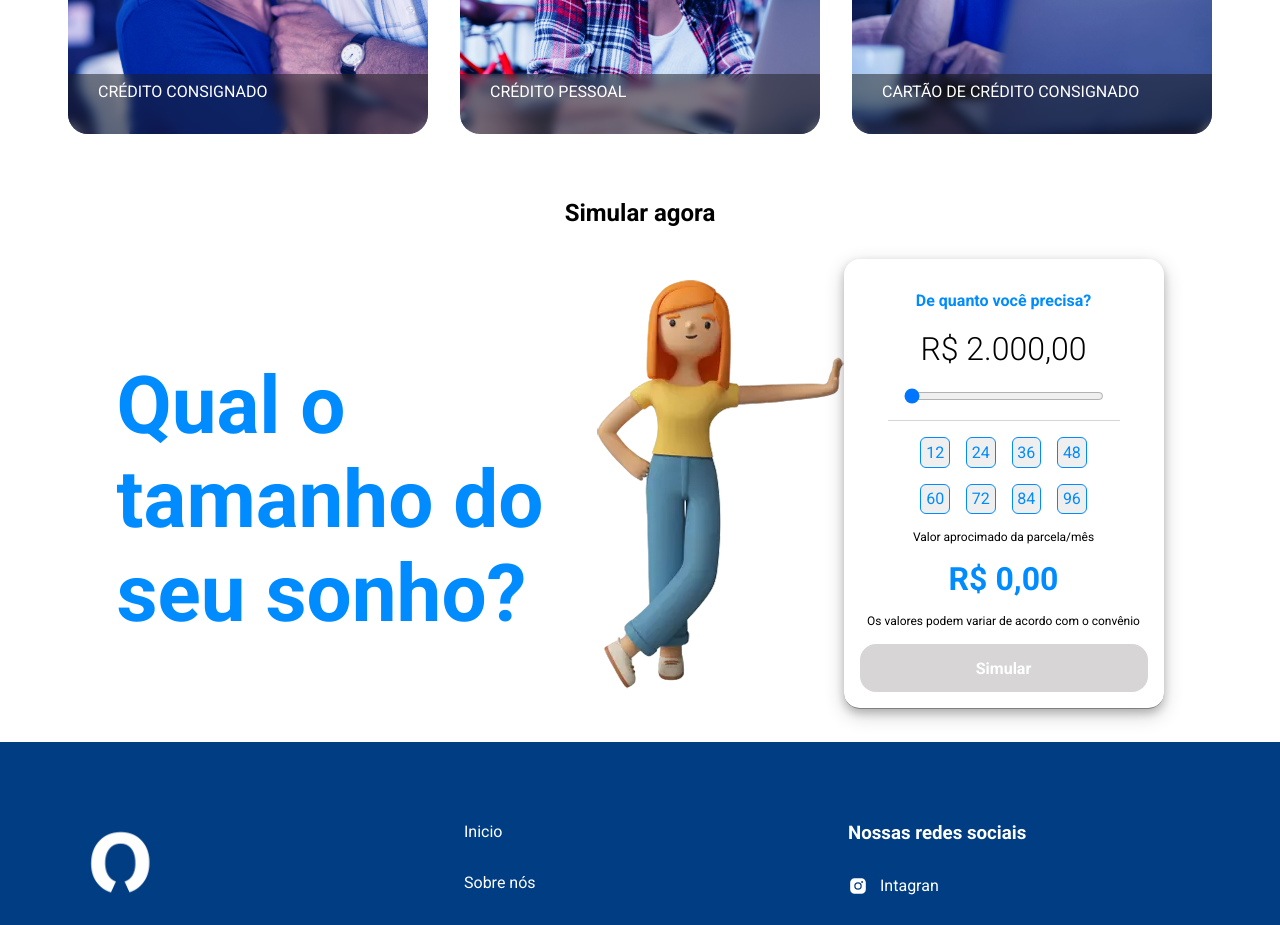
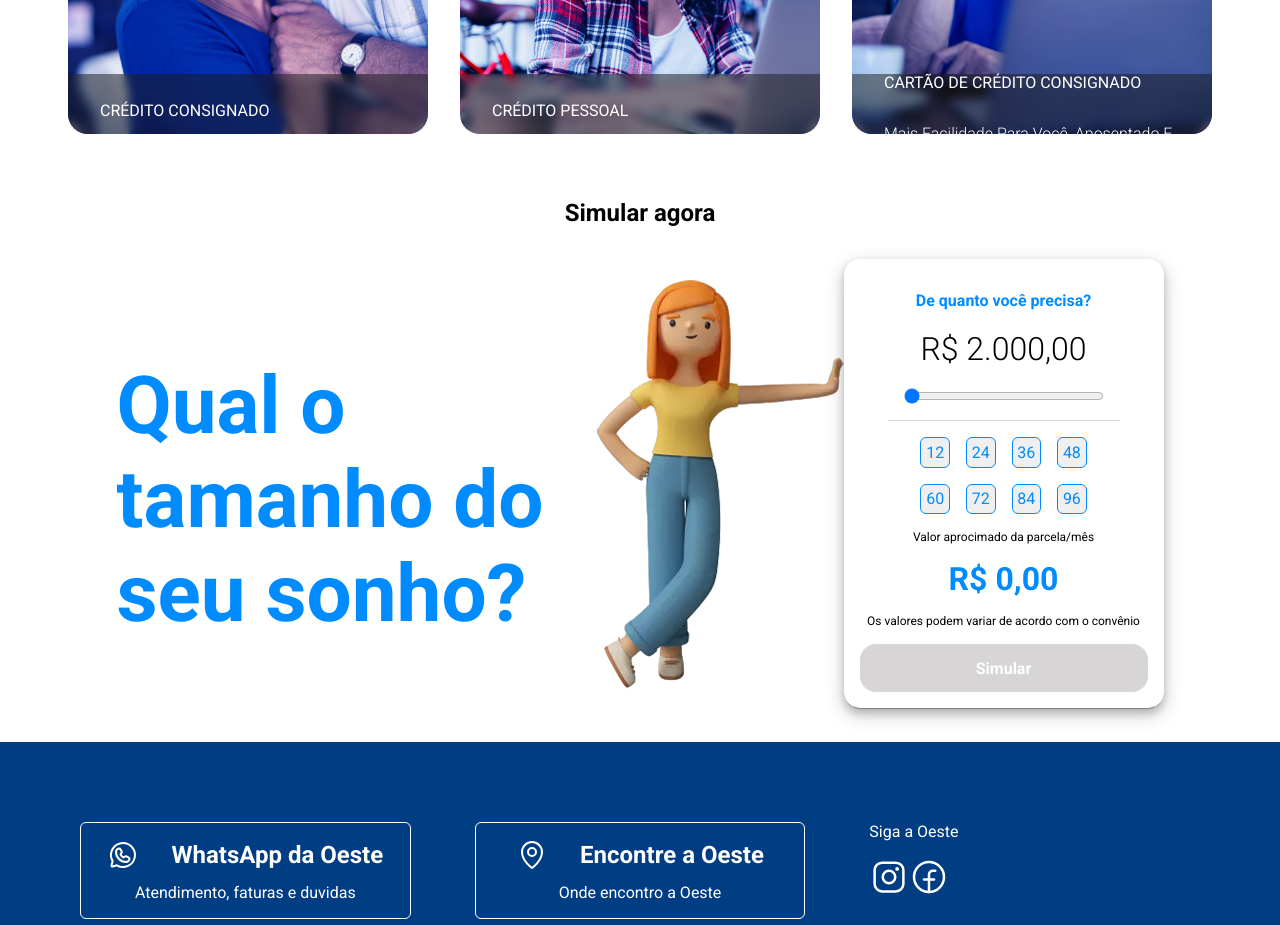
Before and after one commit to Catalendas/Oeste_financeira, a React (Vite) app: page /fgts in a window 1280 px wide. Shown: the part 1520-2445 px from the top of the page. Built offline with nearby package versions, Linux system fonts and the light colour scheme.

Commit message:
modify footer

```diff
--- a/src/Pages/About/index.tsx
+++ b/src/Pages/About/index.tsx
@@ -28,17 +28,17 @@ export function About() {
                 <div>
                     <Card
                         title="Antecipação do FGTS"
-                        description="Lorem ipsum dolor sit amet, consectetur adipisicing elit. Ullam inventore vel molestias. Repudiandae alias consequuntur veniam nobis tenetur. Consequuntur unde similique labore nobis laboriosam accusantium corrupti sapiente quo, distinctio quis!"
+                        description="Com a antecipação do saque aniversário, você dá o saldo do seu FGTS como garantia e os valores são descontados anualmente desse fundo e de maneira automática no mês do seu aniversário."
                         img={Fgts}
                     />
                     <Card
                         title="Crédito Pessoal"
-                        description="Lorem ipsum dolor sit amet, consectetur adipisicing elit. Ullam inventore vel molestias. Repudiandae alias consequuntur veniam nobis tenetur. Consequuntur unde similique labore nobis laboriosam accusantium corrupti sapiente quo, distinctio quis!"
+                        description=" Para solicitá-lo, não é necessário comprovar renda e o dinheiro é liberado em até 24 horas após a aprovação do crédito. O parcelamento pode ser feito em até 18 vezes"
                         img={Pessoal}
                     />
                     <Card
                         title="Cartão de Crédito Consignado"
-                        description="Lorem ipsum dolor sit amet, consectetur adipisicing elit. Ullam inventore vel molestias. Repudiandae alias consequuntur veniam nobis tenetur. Consequuntur unde similique labore nobis laboriosam accusantium corrupti sapiente quo, distinctio quis!"
+                        description="Mais facilidade para você, aposentado e servidor de órgãos conveniados, fazer compras e saques, à vista ou parcelados. Parte da fatura é descontada diretamente do seu benefício/salário, e é você quem autoriza esse percentual."
                         img={Cartao}
                     />
                 </div>
--- a/src/Pages/Fgts/index.tsx
+++ b/src/Pages/Fgts/index.tsx
@@ -14,7 +14,10 @@ export function Fgts() {
                 <span>No memos dia em sua conta</span>
             </BannerPage>
 
-            <InfoCredt/>
+            <InfoCredt
+                title="Antecipação do FGTS"
+                text="Ative a modalidade de Saque-Aniversário e autorize a Oeste a te ajudar. Você faz isso no app oficial do FGTS ou no site da Caixa. Você simula o empréstimo, revisa os termos e faz a contratação diretamente com a Oeste. Você não precisa fazer mais nada após a liberação do crédito."
+            />
 
 
             <CardContainer className="container">
@@ -23,17 +26,17 @@ export function Fgts() {
                 <div>
                     <Card
                         title="Crédito Consignado"
-                        description="Lorem ipsum dolor sit amet, consectetur adipisicing elit. Ullam inventore vel molestias. Repudiandae alias consequuntur veniam nobis tenetur. Consequuntur unde similique labore nobis laboriosam accusantium corrupti sapiente quo, distinctio quis!"
+                        description="É a modalidade mais eficiente e segura de conseguir um empréstimo! Ela usa o salário como garantia, tem as melhores taxas e as parcelas são descontadas direto na folha de pagamento."
                         img={Consignado}
                     />
                     <Card
                         title="Crédito Pessoal"
-                        description="Lorem ipsum dolor sit amet, consectetur adipisicing elit. Ullam inventore vel molestias. Repudiandae alias consequuntur veniam nobis tenetur. Consequuntur unde similique labore nobis laboriosam accusantium corrupti sapiente quo, distinctio quis!"
+                        description="Para solicitá-lo, não é necessário comprovar renda e o dinheiro é liberado em até 24 horas após a aprovação do crédito. O parcelamento pode ser feito em até 18 vezes"
                         img={Pessoal}
                     />
                     <Card
                         title="Cartão de Crédito Consignado"
-                        description="Lorem ipsum dolor sit amet, consectetur adipisicing elit. Ullam inventore vel molestias. Repudiandae alias consequuntur veniam nobis tenetur. Consequuntur unde similique labore nobis laboriosam accusantium corrupti sapiente quo, distinctio quis!"
+                        description="Mais facilidade para você, aposentado e servidor de órgãos conveniados, fazer compras e saques, à vista ou parcelados. Parte da fatura é descontada diretamente do seu benefício/salário, e é você quem autoriza esse percentual. Sua fatura é mensal, de acordo com a utilização do seu cartão."
                         img={Cartao}
                     />
                 </div>
--- a/src/Pages/Home/Components/Banner/index.tsx
+++ b/src/Pages/Home/Components/Banner/index.tsx
@@ -60,7 +60,8 @@ export function Banner() {
 
                         <SwiperContent img={Foto}>
                             <BannerDescription color="white">
-                               <h2>Faça a antecipação do seu FGTS</h2>
+                               <h2>Como posso fazer a antecipação do meu FGTS?</h2>
+
                             </BannerDescription>
 
                         </SwiperContent>
@@ -70,7 +71,7 @@ export function Banner() {
                     <SwiperContainer>
                         <SwiperContent img={cartImage}>
                             <BannerDescription color="white">
-                               <h2>dasdadas</h2>
+                               <h2>Quem tem direito ao cartão beneficio? </h2>
                             </BannerDescription>
 
 
--- a/src/Pages/cartaoConsignado/index.tsx
+++ b/src/Pages/cartaoConsignado/index.tsx
@@ -10,12 +10,15 @@ export function CartaoConsignado() {
     return (
         <CartaoConsignadoContainer>
             <BannerPage>
-                <h2>Crédito Consignado</h2>
-                <span>No memos dia em sua conta</span>
+                <h2>Cartão de crédito consignado</h2>
+                <span>Mais crédito para você!!</span>
             </BannerPage>
 
 
-            <InfoCredt/>
+            <InfoCredt
+                text="O cartão de crédito consignado funciona como um cartão normal, que pode ser utilizado em compra em comércios, saques ou para pagar serviços.  A diferença é que, do mesmo modo que o empréstimo consignado, a fatura é descontada diretamente do holerite ou conta bancária de quem contrata o produto."
+                title="Cartão de crédito consignado"
+            />
 
 
             <CardContainer className="container">
@@ -24,17 +27,17 @@ export function CartaoConsignado() {
                 <div>
                     <Card
                         title="Antecipação do FGTS"
-                        description="Lorem ipsum dolor sit amet, consectetur adipisicing elit. Ullam inventore vel molestias. Repudiandae alias consequuntur veniam nobis tenetur. Consequuntur unde similique labore nobis laboriosam accusantium corrupti sapiente quo, distinctio quis!"
+                        description="Com a antecipação do saque aniversário, você dá o saldo do seu FGTS como garantia e os valores são descontados anualmente desse fundo e de maneira automática no mês do seu aniversário."
                         img={Fgts}
                     />
                     <Card
                         title="Crédito Pessoal"
-                        description="Lorem ipsum dolor sit amet, consectetur adipisicing elit. Ullam inventore vel molestias. Repudiandae alias consequuntur veniam nobis tenetur. Consequuntur unde similique labore nobis laboriosam accusantium corrupti sapiente quo, distinctio quis!"
+                        description=" Para solicitá-lo, não é necessário comprovar renda e o dinheiro é liberado em até 24 horas após a aprovação do crédito. O parcelamento pode ser feito em até 18 vezes"
                         img={Pessoal}
                     />
                     <Card
-                        title="Cartão de Crédito Consignado"
-                        description="Lorem ipsum dolor sit amet, consectetur adipisicing elit. Ullam inventore vel molestias. Repudiandae alias consequuntur veniam nobis tenetur. Consequuntur unde similique labore nobis laboriosam accusantium corrupti sapiente quo, distinctio quis!"
+                        title="Crédito Consignado"
+                        description="É a modalidade mais eficiente e segura de conseguir um empréstimo! Ela usa o salário como garantia, tem as melhores taxas e as parcelas são descontadas direto na folha de pagamento."
                         img={Cartao}
                     />
                 </div>
--- a/src/Pages/creditoConsignado/index.tsx
+++ b/src/Pages/creditoConsignado/index.tsx
@@ -15,7 +15,12 @@ export function CreditoConsignado() {
             </BannerPage>
 
 
-            <InfoCredt/>
+            <InfoCredt
+
+                title="Credito Consignado"
+                text="
+                O crédito consignado é uma modalidade de crédito onde as parcelas são descontadas diretamente na folha de pagamento, somente servidores públicos, aposentados e pensionistas do INSS conseguem fazer essa modalidade de empréstimo, ele é ideal para quem está precisando dá quele dinheirinho extra."
+            />
 
 
             <CardContainer className="container">
@@ -24,17 +29,17 @@ export function CreditoConsignado() {
                 <div>
                     <Card
                         title="Antecipação do FGTS"
-                        description="Lorem ipsum dolor sit amet, consectetur adipisicing elit. Ullam inventore vel molestias. Repudiandae alias consequuntur veniam nobis tenetur. Consequuntur unde similique labore nobis laboriosam accusantium corrupti sapiente quo, distinctio quis!"
+                        description="Com a antecipação do saque aniversário, você dá o saldo do seu FGTS como garantia e os valores são descontados anualmente desse fundo e de maneira automática no mês do seu aniversário."
                         img={Fgts}
                     />
                     <Card
                         title="Crédito Pessoal"
-                        description="Lorem ipsum dolor sit amet, consectetur adipisicing elit. Ullam inventore vel molestias. Repudiandae alias consequuntur veniam nobis tenetur. Consequuntur unde similique labore nobis laboriosam accusantium corrupti sapiente quo, distinctio quis!"
+                        description=" Para solicitá-lo, não é necessário comprovar renda e o dinheiro é liberado em até 24 horas após a aprovação do crédito. O parcelamento pode ser feito em até 18 vezes"
                         img={Pessoal}
                     />
                     <Card
                         title="Cartão de Crédito Consignado"
-                        description="Lorem ipsum dolor sit amet, consectetur adipisicing elit. Ullam inventore vel molestias. Repudiandae alias consequuntur veniam nobis tenetur. Consequuntur unde similique labore nobis laboriosam accusantium corrupti sapiente quo, distinctio quis!"
+                        description="Mais facilidade para você, aposentado e servidor de órgãos conveniados, fazer compras e saques, à vista ou parcelados. Parte da fatura é descontada diretamente do seu benefício/salário, e é você quem autoriza esse percentual."
                         img={Cartao}
                     />
                 </div>
--- a/src/Pages/creditoPessoal/index.tsx
+++ b/src/Pages/creditoPessoal/index.tsx
@@ -11,11 +11,14 @@ export function CreditoPessoal() {
         <CreditoPessoalContainer>
             <BannerPage>
                 <h2>Credito Pessoal</h2>
-                <span>No memos dia em sua conta</span>
+                <span>Em ate 24horas em sua conta</span>
             </BannerPage>
 
 
-            <InfoCredt/>
+            <InfoCredt
+                title="Empréstimo Pessoal"
+                text=" Empréstimo na conta da luz é uma alternativa para quem precisa de dinheiro urgente, no valor de R$ 200 a R$ 1000. Para solicitá-lo, não é necessário comprovar renda e o dinheiro é liberado em até 24 horas após a aprovação do crédito. O parcelamento pode ser feito em até 18 vezes."
+            />
 
 
             <CardContainer className="container">
@@ -24,17 +27,17 @@ export function CreditoPessoal() {
                 <div>
                     <Card
                         title="Antecipação do FGTS"
-                        description="Lorem ipsum dolor sit amet, consectetur adipisicing elit. Ullam inventore vel molestias. Repudiandae alias consequuntur veniam nobis tenetur. Consequuntur unde similique labore nobis laboriosam accusantium corrupti sapiente quo, distinctio quis!"
+                        description="Com a antecipação do saque aniversário, você dá o saldo do seu FGTS como garantia e os valores são descontados anualmente desse fundo e de maneira automática no mês do seu aniversário."
                         img={Fgts}
                     />
                     <Card
-                        title="Crédito Pessoal"
-                        description="Lorem ipsum dolor sit amet, consectetur adipisicing elit. Ullam inventore vel molestias. Repudiandae alias consequuntur veniam nobis tenetur. Consequuntur unde similique labore nobis laboriosam accusantium corrupti sapiente quo, distinctio quis!"
+                        title="Crédito Consignado"
+                        description="É a modalidade mais eficiente e segura de conseguir um empréstimo! Ela usa o salário como garantia, tem as melhores taxas e as parcelas são descontadas direto na folha de pagamento."
                         img={Consignado}
                     />
                     <Card
                         title="Cartão de Crédito Consignado"
-                        description="Lorem ipsum dolor sit amet, consectetur adipisicing elit. Ullam inventore vel molestias. Repudiandae alias consequuntur veniam nobis tenetur. Consequuntur unde similique labore nobis laboriosam accusantium corrupti sapiente quo, distinctio quis!"
+                        description="Mais facilidade para você, aposentado e servidor de órgãos conveniados, fazer compras e saques, à vista ou parcelados. Parte da fatura é descontada diretamente do seu benefício/salário, e é você quem autoriza esse percentual."
                         img={Cartao}
                     />
                 </div>
--- a/src/components/Card/index.tsx
+++ b/src/components/Card/index.tsx
@@ -14,7 +14,6 @@ export function Card({img, title, description}: CardProps) {
             <CardContent className="card">
                 <h2>{title}</h2>
                 <p>{description}</p>
-
             </CardContent>
         </CardContainer>
     )
--- a/src/components/Card/styled.ts
+++ b/src/components/Card/styled.ts
@@ -29,14 +29,13 @@ export const CardContainer = styled.div`
 export const CardContent = styled.div`
         width: 22.5rem;
         height: 12.5rem;
-        padding: 30px;
+        padding: 2rem;
         top: 300px;
 
         color: white;
 
         background: rgba(27, 27, 27, 0.5);
         backdrop-filter: blur(5px);
-
 
         display: flex;
         position: absolute;
@@ -50,7 +49,6 @@ export const CardContent = styled.div`
         .card {
 
         }
-
 
         h2 {
             text-transform: uppercase;
--- a/src/components/Footer/index.tsx
+++ b/src/components/Footer/index.tsx
@@ -1,32 +1,49 @@
-import { AboutContainer, FooterContainer, FooterContent } from "./styled";
-import Logo from '../../assets/logo.png'
-import { InfoAbout } from "./infoAbout";
-import { EnvelopeOpen, FacebookLogo, InstagramLogo, MapPin, Phone } from "phosphor-react";
+import { FacebookLogo, InstagramLogo, MapPin, WhatsappLogo } from "phosphor-react";
+import { BussinesInformation, ContactComponent, FooterContainer, FooterContent, FooterLinks, SocialLinks } from "./styled";
+
 
 export function Footer() {
     return (
         <FooterContainer >
-            <FooterContent className="container">
-                <AboutContainer>
-                    <img src={Logo} alt="Logo"/>
+            <FooterContent>
 
-                    <InfoAbout icon={<MapPin size={20} weight="fill"/>} abaut="Rua Floriano Peixoto-625, Centro, Santa Bárbara D'Oeste-Sp" link="https://goo.gl/maps/ZJLpT9568Sfozea56"/>
-                    <InfoAbout icon={<Phone size={20} weight="fill"/>} abaut="(19) 994355018" link="https://wa.me/5519994355018"/>
-                    <InfoAbout icon={<EnvelopeOpen size={20} weight="fill"/>} abaut="oeste@exemplo.com"/>
-                    <InfoAbout abaut="Oeste promotora servicos cadastrais 242342352352532/0001-84"/>
-                </AboutContainer>
+                <FooterLinks className="container">
+                        <ContactComponent href="https://api.whatsapp.com/send?phone=5519993178152&text=Vi%20o%20site%20e%20gostaria%20de%20fazer%20uma%20simula%C3%A7%C3%A3o">
+                                <div>
+                                    <WhatsappLogo size={32} />
+                                    <h2>WhatsApp da Oeste</h2>
+                                </div>
+                                <div>
+                                    <span>Atendimento, faturas e duvidas</span>
+                                </div>
+                        </ContactComponent>
 
-                <AboutContainer>
-                    <InfoAbout abaut="Inicio" link="/"/>
-                    <InfoAbout abaut="Sobre nós" link="/sobrenos"/>
-                    <InfoAbout abaut="Politica de Privacidade" link="/politicadeprivacidade"/>
-                </AboutContainer>
+                        <ContactComponent href="https://goo.gl/maps/x16TfTer8BXcASyh9">
+                                <div>
+                                    <MapPin size={32} />
+                                    <h2>Encontre a Oeste</h2>
+                                </div>
+                                <div>
+                                    <span>Onde encontro a Oeste</span>
+                                </div>
+                        </ContactComponent>
 
-                <AboutContainer>
-                    <h3>Nossas redes sociais</h3>
-                    <InfoAbout icon={<InstagramLogo size={20} weight="fill" />} abaut="Intagran" link="https://www.instagram.com/oestecredpromotora"/>
-                    <InfoAbout icon={<FacebookLogo size={20} weight="fill" />} abaut="Facebook" link="https://www.facebook.com/OestecredPromotora"/>
-                </AboutContainer>
+                        <SocialLinks>
+                                <span>Siga a Oeste</span>
+                                <div>
+                                    <a href="">
+                                        <InstagramLogo size={40} />
+                                    </a>
+                                    <a href="">
+                                        <FacebookLogo size={40} />
+                                    </a>
+                                </div>
+                        </SocialLinks>
+                </FooterLinks>
+                <BussinesInformation className="container">
+
+                </BussinesInformation>
+
             </FooterContent>
         </FooterContainer>
     )
--- a/src/components/Footer/infoAbout.tsx
+++ /dev/null
@@ -1,17 +0,0 @@
-import { ReactNode } from "react";
-import { NavLink } from "react-router-dom";
-import { InfoAboutContainer } from "./styled";
-
-interface InfoAboutProps {
-    icon?: ReactNode
-    abaut: string
-    link?: string
-}
-
-export function InfoAbout({ icon, abaut, link}: InfoAboutProps) {
-    return (
-        <InfoAboutContainer>
-            {icon}<a href={link}>{abaut}</a>
-        </InfoAboutContainer>
-    )
-}
--- a/src/components/Footer/styled.ts
+++ b/src/components/Footer/styled.ts
@@ -1,8 +1,8 @@
+import { Link } from "react-router-dom";
 import styled from "styled-components";
 
 export const FooterContainer = styled.footer`
     width: 100%;
-    height: 100%;
     background-color: ${({ theme }) => theme.colors["base-blue-black"]};
     color: ${({ theme }) => theme.colors["base-white"]};
 
@@ -14,12 +14,9 @@ export const FooterContainer = styled.footer`
 
 export const FooterContent = styled.div`
     margin-top: 5rem;
+
     width: 100%;
-    height: 30rem;
 
-    display: grid;
-    grid-template-columns: repeat(3, 1fr);
-    grid-gap: 2rem;
 
     img {
         height: 5rem;
@@ -35,23 +32,57 @@ export const FooterContent = styled.div`
     }
 `
 
-export const AboutContainer = styled.div`
-    width: 20rem;
+export const FooterLinks = styled.div`
+        width: 100%;
+        display: grid;
+        grid-template-columns: repeat(3, 1fr);
+        grid-gap: 4rem;
+        padding-bottom: 2rem;
+        border-bottom: 1px solid;
+`
+
+export const ContactComponent = styled.a`
+    padding: 1rem;
+
+    border: 1px solid;
+    border-radius: 6px;
 
     display: flex;
+    align-items: center;
+    gap: .75rem;
     flex-direction: column;
-    gap: 2rem;
+    transition: .4s;
 
-    @media(max-width: 520px) {
-        & + div {
-            margin-bottom: 2rem;
+    div {
+        display: flex;
+        gap: 2rem;
+        justify-content: center;
+        align-items: center;
+    }
+
+    &:hover {
+        border-color: #5B5E62;
+        color: #5B5E62;
+    }
+`
+
+export const SocialLinks = styled.div`
+
+        display: flex;
+        flex-direction: column;
+        gap: 1rem;
+
+    div {
+        a {
+            transition: .2s;
+
+            &:hover {
+                color: #5B5E62;
+            }
         }
     }
 `
 
-export const InfoAboutContainer = styled.div`
-    display: flex;
-    gap: .75rem;
-
+export const BussinesInformation = styled.div`
 
 `
```
Also changed, not shown: src/components/InfoCredt/index.tsx (+8 -7 lines).
